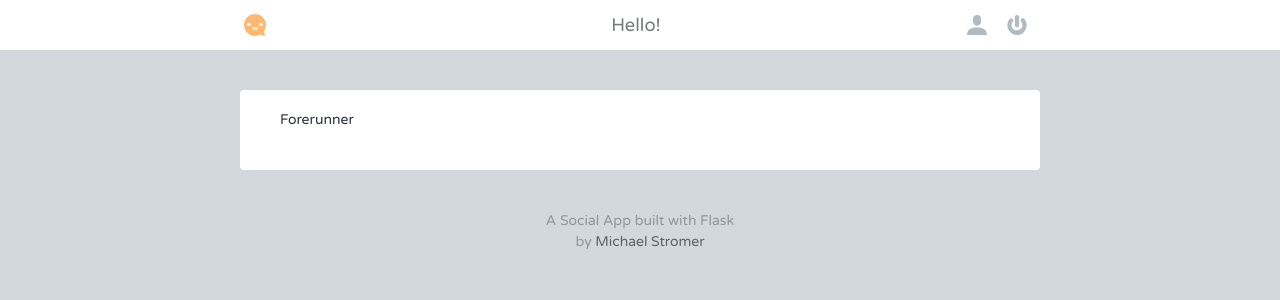
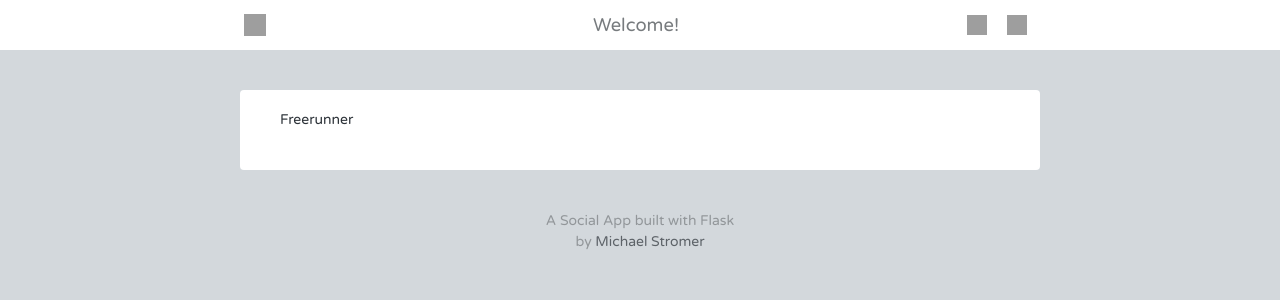
Before and after one commit to Maelstroms38/Forerunner, a Python web app: template templates/stream.html in a window 1280 px wide. Shown: the top 300 px of the page. Run offline with Jinja, Linux system fonts and the light colour scheme; the template is opened without the code that fills it, so the values that code supplies are empty; grey boxes are pictures that could not be loaded.

Commit message:
setup backend

```diff
--- a/static/css/main.css
+++ b/static/css/main.css
@@ -58,7 +58,7 @@
 .icon-logo {
   width: 30px;
   height: 30px;
-  background: url('../img/icon-logo.svg') center no-repeat;
+  background: url('../img/icon-runner.svg') center no-repeat;
   background-size: 22px 22px;
   display: block;
   float: left;
--- a/templates/layout.html
+++ b/templates/layout.html
@@ -3,7 +3,7 @@
     <head>
         <meta charset="utf-8">
         <meta http-equiv="X-UA-Compatible" content="IE=edge,chrome=1">
-        <title>{% block title %}Forerunner{% endblock %}</title>
+        <title>{% block title %}Freerun{% endblock %}</title>
         <meta name="description" content="">
         <meta name="viewport" content="width=device-width, initial-scale=1">
         <link href='http://fonts.googleapis.com/css?family=Varela+Round' rel='stylesheet' type='text/css'>
@@ -29,7 +29,7 @@
 
             <div class="grid-33">
                 <!-- Say Hi -->
-                <h1>Hello{% if current_user.is_authenticated() %} {{ current_user.username }}{% endif %}!</h1>
+                <h1>Welcome{% if current_user.is_authenticated() %} {{ current_user.username }}{% endif %}!</h1>
 
             </div>
 
@@ -64,7 +64,7 @@
 
             <nav>
 
-              <a href="{{ url_for('index') }}">Forerunner</a>
+              <a href="{{ url_for('index') }}">Freerunner</a>
 
                 {% if current_user.is_authenticated() %}
                 <a href="{{ url_for('stream', username=current_user.username) }}">Following</a>
```
Also changed, not shown: static/img/icon-logo.svg, static/img/icon-power.svg, static/img/icon-profile.svg, 2 other files.
